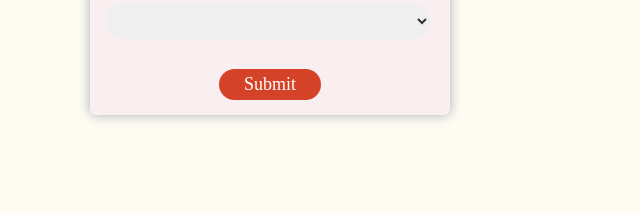
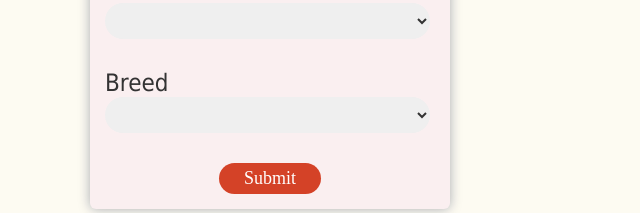
Before and after one commit to pravinkori/adopt-me-pet-adoption-webapp, a React (Vite) app: page / in a window 1280 px wide. Shown: the part 274-487 px from the top of the page, without its empty margins (0-640 px from the left). Built offline with nearby package versions, Linux system fonts and the light colour scheme.

Commit message:
Built a form using useState hook.

```diff
--- a/src/SearchParams.jsx
+++ b/src/SearchParams.jsx
@@ -5,6 +5,8 @@
 const SearchParams = () => {
     const [location, setLocation] = useState("");
     const [animal, setAnimal] = useState("");
+    const [breed, setBreed] = useState("");
+    const breeds = ["aac"];
 
     return (
         <div className="search-params">
@@ -28,12 +30,34 @@
                         value={animal}
                         onChange={(e) => {
                             setAnimal(e.target.value);
+                            setBreed("");
+                        }}
+                    // onBlur={(e) => {
+                    //     setBreed(e.target.value);
+                    // }}
+                    >
+
+                        <option />
+                        {ANIMALS.map((animal) => (
+                            <option key={animal}>{animal}</option>
+                        ))}
+                    </select>
+                </label>
+
+                <label htmlFor="breed">
+                    Breed
+                    <select
+                        id="breed"
+                        disabled={breeds.length === 0}
+                        value={breed}
+                        onChange={(e) => {
+                            setBreed(e.target.value);
                         }}
                     >
 
                         <option />
-                        {ANIMALS.map(animal => (
-                            <option key={animal}>{animal}</option>
+                        {breeds.map(breed => (
+                            <option key={breed}>{breed}</option>
                         ))}
                     </select>
                 </label>
```
